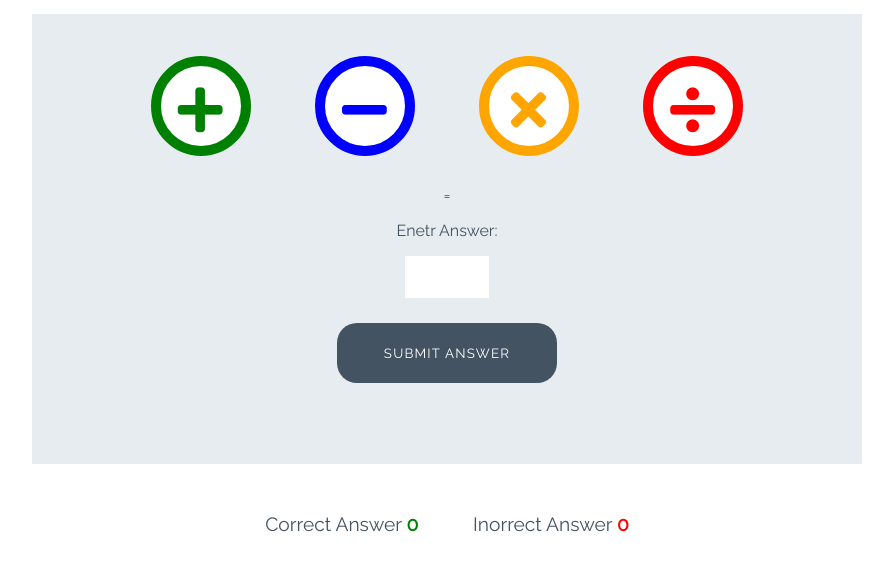
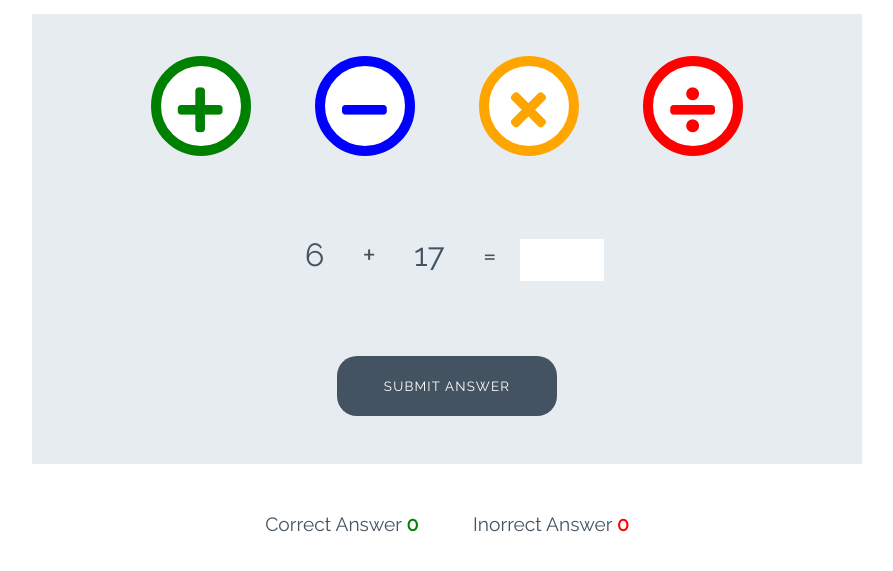
Before and after one commit to tamirgen/love-maths, a plain HTML site: page index.html in a window 1280 px wide. Shown: the part 89-660 px from the top of the page, without its empty margins (193-1086 px from the left). Drawn offline with Linux system fonts and the light colour scheme.

Commit message:
dispaly addition question to the user

```diff
--- a/assets/js/script.js
+++ b/assets/js/script.js
@@ -7,17 +7,30 @@ document.addEventListener("DOMContentLoaded", function() {
                 alert("You clicked Submit!");
             } else {
                 let gameType = this.getAttribute("data-type");
-                alert(`You clicked ${gameType}`);
+                runGame(gameType);
             }
         });
     }
+
+    runGame("addition");
 });
 
+/**
+ * The main game "loop", called when the script is first loaded
+ * and after the user's answer has been processed
+ */
+function runGame(gameType) {
+let num1 = Math.floor(Math.random() * 25) +1;
+let num2 = Math.floor(Math.random() * 25) +1;
 
+ if (gameType === "addition") {
+    displayAdditionQuestion(num1, num2);
+  }    else {
+    alert(`Unknown game type: ${gameType}`);
+    throw `Unknown game type: ${gameType}. Aborting!`;
+  }
+}
 
-function runGame() {
-Math.floor(math.random() * 25) +1;
-}
 
 function checkAnswer() {
 
@@ -35,8 +48,10 @@ function incrementWrongAnswer() {
 
 }
 
-function displayAdditionQuestion() {
-
+function displayAdditionQuestion(operand1, operand2) {
+    document.getElementById('operand1').textContent = operand1;
+    document.getElementById('operand2').textContent = operand2;
+    document.getElementById('operator').textContent = "+";
 }
 
 function displaySubtractQuestion() {
--- a/index.html
+++ b/index.html
@@ -30,17 +30,17 @@
                 <i class="fas fa-divide"></i>
             </button>
         </div>
-        <div>
-            <span id="operand1"></span>
-            <span id="operator"></span>
-            <span id="operand2"></span>
+
+        <div class="question-area">
+            <span id="operand1">0</span>
+            <span id="operator">x</span>
+            <span id="operand2">0</span>
             <span>=</span>
-            <p class="answer-massage">Enetr Answer:</p>
+            <p class="answer-message">Enter Answer:</p>
             <input id="answer-box" type="number">
         </div>
-        <button  data-typle="submit" class="btn btn--gray">Submit Answer</button>
-
- </div>
+        <button data-type="submit" class="btn btn--gray">Submit Answer</button>
+</div>
 
     <div class="score-area">
         <p class="scores">Correct Answer <span id="score">0</span></p>
```
